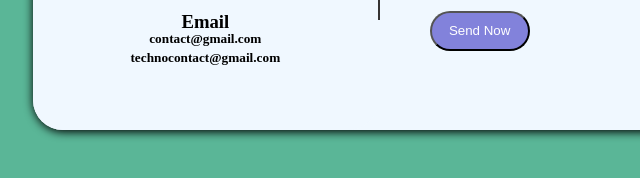
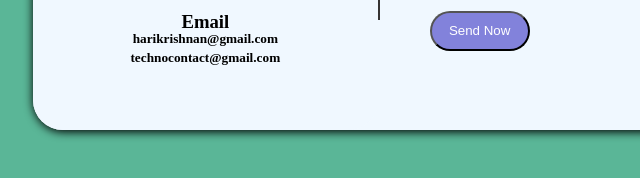
Before and after one commit to hari-portfolio/ContactPage, a plain HTML site: page index.html in a window 1280 px wide. Shown: the part 440-618 px from the top of the page, 0-640 px from the left. Drawn offline with Linux system fonts and the light colour scheme.

Commit message:
update:email

```diff
--- a/index.html
+++ b/index.html
@@ -27,7 +27,7 @@
              <div class="leftdiv3">
                 <i class="fa-solid fa-envelope fa-2xl" style="color: rgb(130, 130, 219);"></i>
                 <h3>Email</h3>
-                <h5 style="margin-top: -20px;">contact@gmail.com</h5>
+                <h5 style="margin-top: -20px;">harikrishnan@gmail.com</h5>
                 <h5 style="margin-top: -20px;">technocontact@gmail.com</h5>
             </div>
             </div>
```
